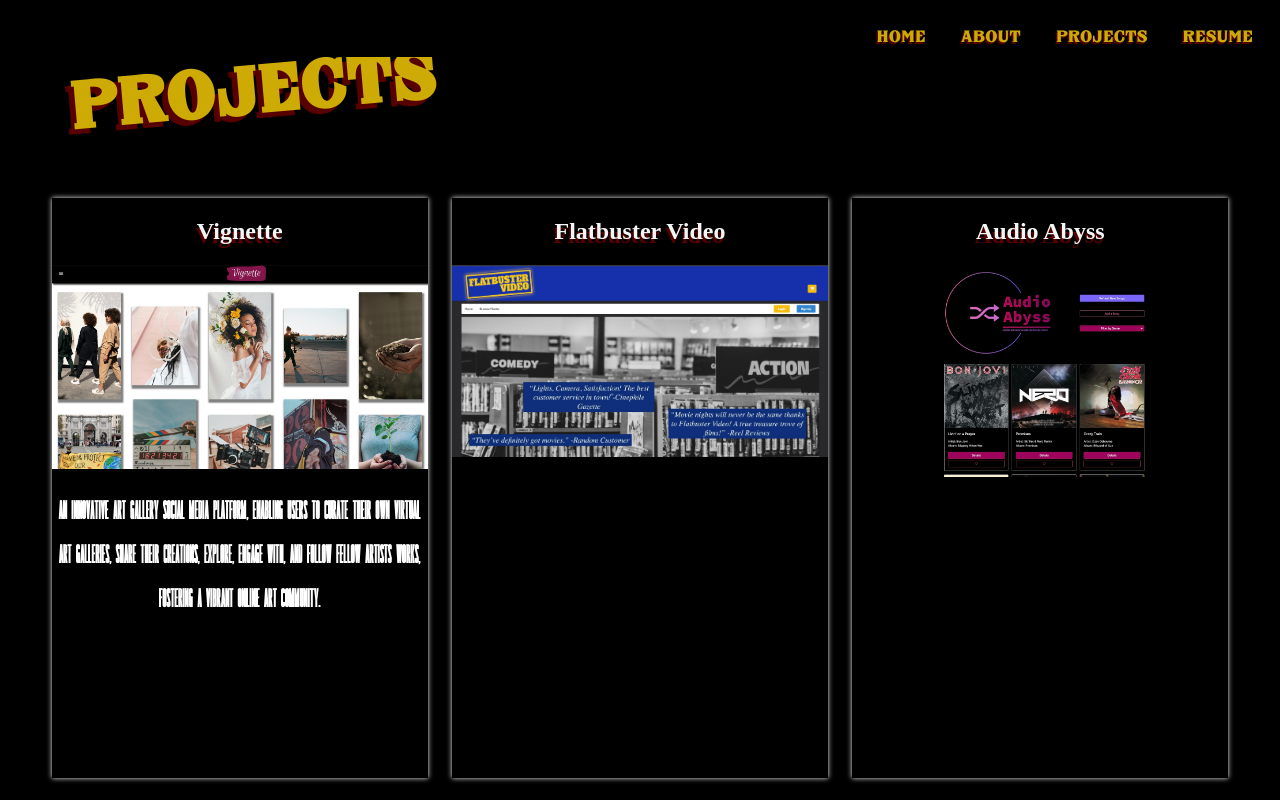
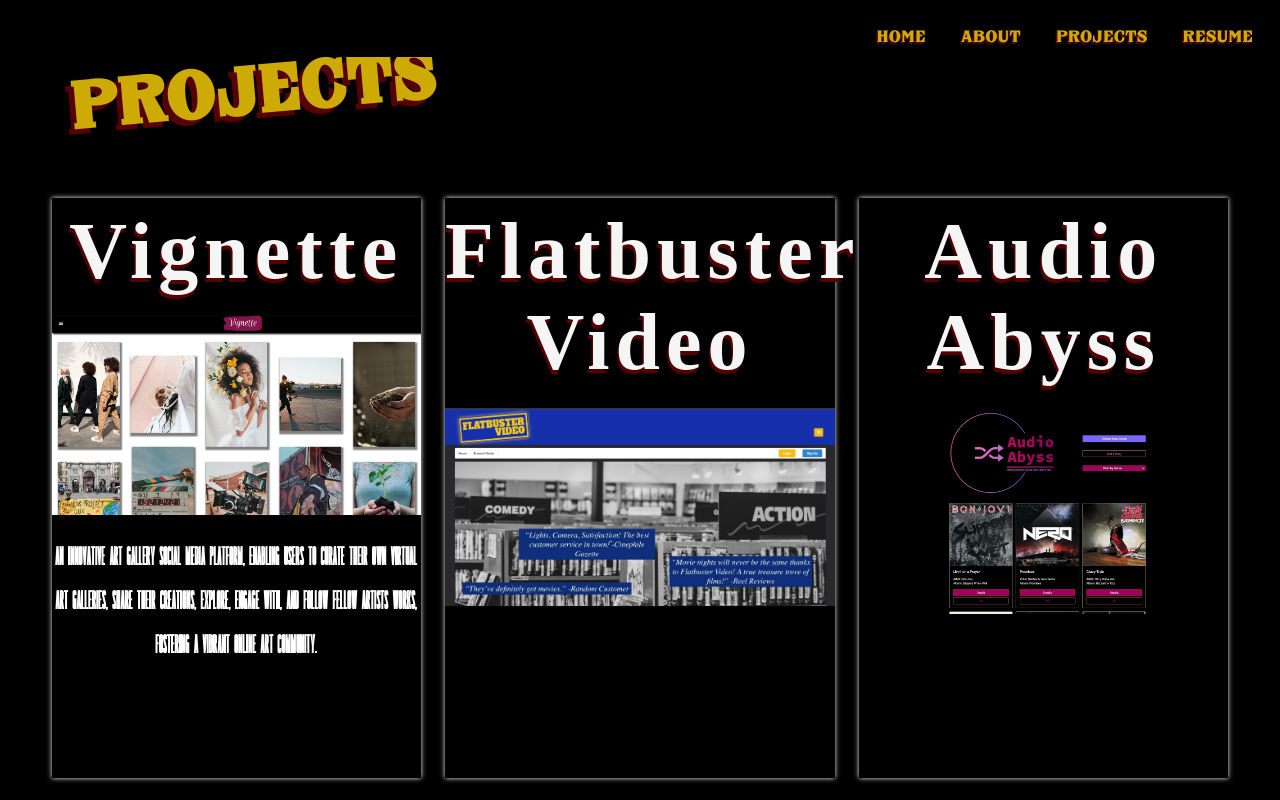
Before and after one commit to wesmith3/Portfolio, a Next.js app: page /projects in a window 1280 px wide. Built offline with nearby package versions, Linux system fonts and the light colour scheme; a web font is replaced by a local one.

Commit message:
fixes styling of proj-name

```diff
--- a/src/app/projects/page.css
+++ b/src/app/projects/page.css
@@ -34,6 +34,10 @@
 
   .proj-name {
     font-family: 'SF';
+    font-size: 10vh;
+    letter-spacing: .75vh;
+    margin-bottom: 5%;
+    margin-top: 2%;
     text-align: center;
     color: #f5f5f5;
     /* color: #ceaa05; */
```
